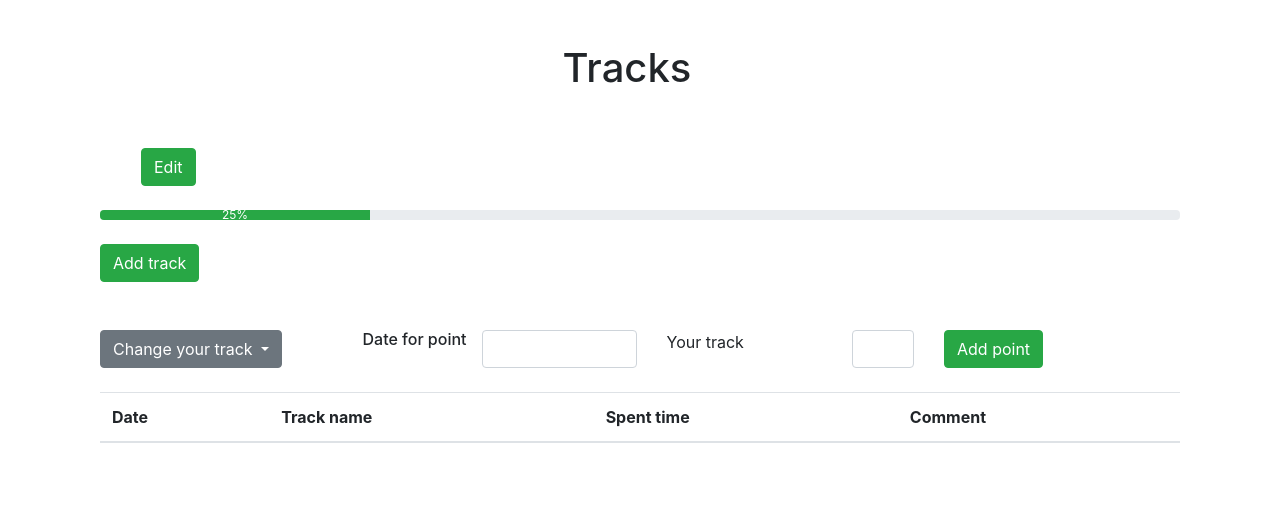
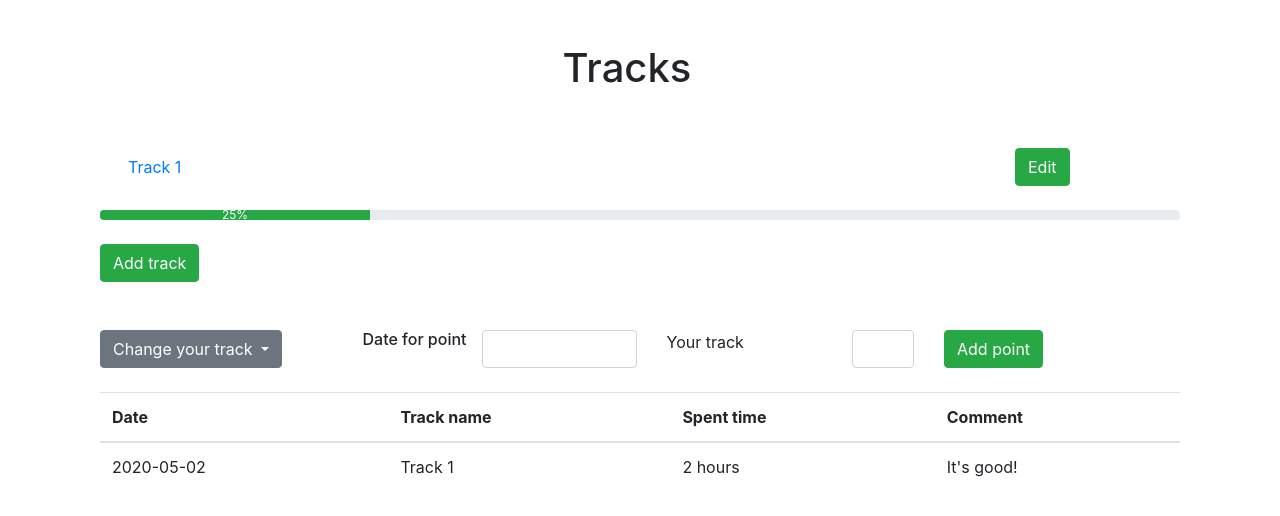
Before and after one commit to xkxixnxgx/spent_time, a Flask app: template webapp/templates/tracks/tracks.html in a window 1280 px wide. Shown: the part 76-592 px from the top of the page. Run offline with Flask 2, Linux system fonts and the light colour scheme; tables that the repository leaves empty hold one stand-in row (values such as "Sample post"); the template is opened without the code that fills it: values that come from a table or form of the project are taken from there, most other values are stand-ins (such as "Sample title", 1, 10 or a date in 2020); lists and menus that the app fills with data are empty; some libraries are stand-ins or nearby versions.

Commit message:
Восстановлен макет страницы tracks.

```diff
--- a/webapp/templates/tracks/tracks.html
+++ b/webapp/templates/tracks/tracks.html
@@ -21,7 +21,7 @@
     <div class="d-flex justify-content-between">
         <div class="col-2">
             <button type="button" class="btn btn-link">
-                <form action="{{ url_for('tracks.the_track') }}>
+                Track 1
             </button>
         </div>
         <div class="col-2">
@@ -141,14 +141,12 @@
         </tr>
         </thead>
         <tbody>
-        {% for point in tracks.points %}
             <tr>
-              <td>{{ points.date_reg }}</td>
-              <td>{{ points.track_name }}</td>
-              <td>{{ points.spent_time }}</td>
-              <td>{{ points.comment }}</td>
+              <td>2020-05-02</td>
+              <td>Track 1</td>
+              <td>2 hours</td>
+              <td>It's good!</td>
             </tr>
-        {% endfor %}
         </tbody>
     </table>
 </div>
```
